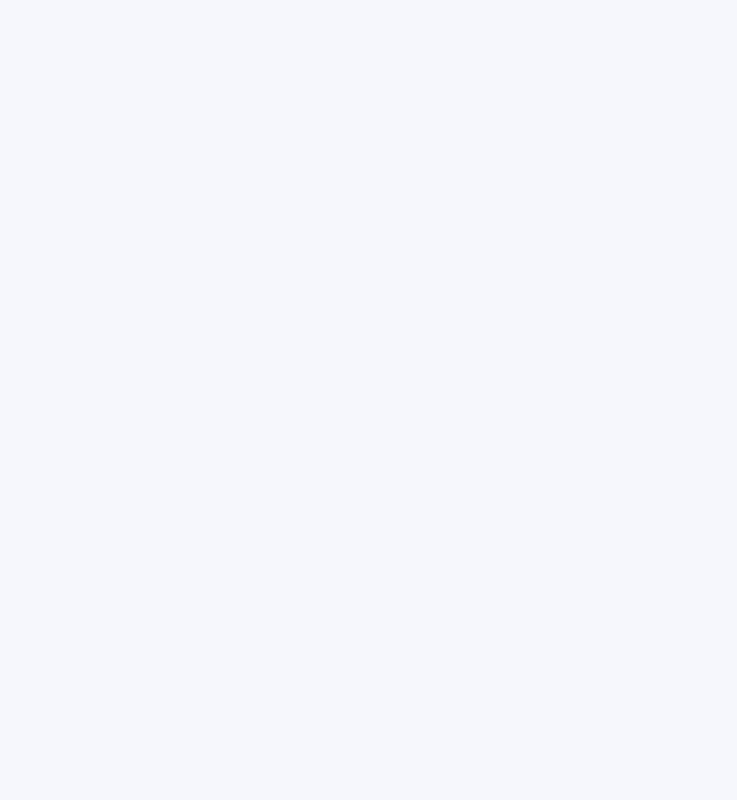
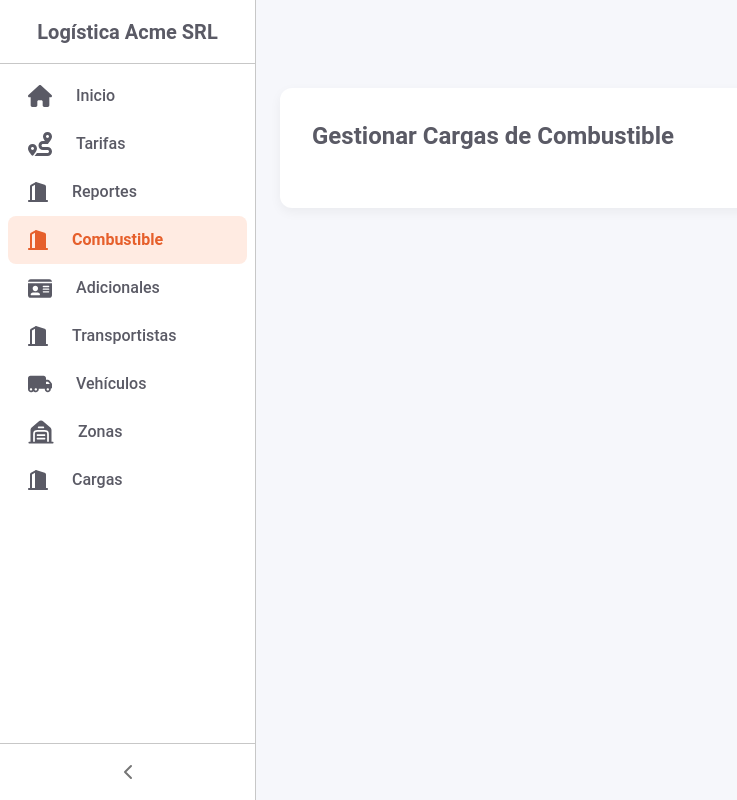
Before and after one commit to DesApp-2025c1-Grupo-2/tarifas-de-costos-frontend, a React (Vite) app: page /combustible in a window 1280 px wide. Before the commit this address had no page. Shown: the whole page, without its empty margins (0-737 px from the left). Built offline with nearby package versions, Linux system fonts and the light colour scheme.

Commit message:
creo pagina para carga de combustible

```diff
--- /dev/null
+++ b/src/CargaCombustible.tsx
@@ -0,0 +1,23 @@
+import React, { useState } from "react";
+import Sidebar from "./components/Sidebar/Sidebar";
+import { Box, Toolbar, Paper, Typography } from "@mui/material";
+
+const CrearTarifa: React.FC = () => {
+  const [sidebarVisible, setSidebarVisible] = useState(false);
+
+  return (
+    <Box sx={{ display: "flex", height: "100vh" }}>
+      <Sidebar isVisible={sidebarVisible} setIsVisible={setSidebarVisible} />
+      <Box component="main" sx={{ flexGrow: 1, p: 3, overflow: "auto" }}>
+        <Toolbar />
+        <Paper sx={{ p: { xs: 2, md: 4 }, borderRadius: '12px', boxShadow: '0 4px 12px rgba(0,0,0,0.05)' }}>
+            <Typography variant="h5" component="h1" gutterBottom sx={{ mb: 3 }}>
+                Gestionar Cargas de Combustible
+            </Typography>
+        </Paper>
+      </Box>
+    </Box>
+  );
+};
+
+export default CrearTarifa;
--- a/src/Inicio.tsx
+++ b/src/Inicio.tsx
@@ -1,5 +1,4 @@
 import { useNavigate } from "react-router-dom";
-import Header from "./components/Header";
 import { useTheme } from "@mui/material/styles";
 import { Box, Button, Toolbar, Typography } from "@mui/material";
 
@@ -13,18 +12,18 @@ const Inicio = () => {
 
   return (
     <Box>
-      {/* <Header /> */}
       <Box component="main">
         <Toolbar />
         <Box
           component="img"
-          src="/img/Logo.png"
+          src="/img/acmelogo.png"
           alt="Logo Acme SRL"
           sx={{
             width: "min(90%, 500px)",
             height: "auto",
             display: "block",
             margin: "40px auto",
+            marginTop: "80px",
             objectFit: "contain",
           }}
         />
@@ -50,7 +49,7 @@ const Inicio = () => {
               boxShadow: "0 4px 8px rgba(0,0,0,0.1)",
               transition: "background-color 0.3s ease, transform 0.2s ease",
               "&:hover": {
-                backgroundColor: theme.palette.secondary.main,
+                backgroundColor: "#C94715",
                 transform: "translateY(-2px)",
               },
             }}
--- a/src/components/Botones.tsx
+++ b/src/components/Botones.tsx
@@ -46,8 +46,6 @@ export function BotonGuardar() {
   );
 }
 
-interface AccionBotonProps extends ButtonProps {}
-
 export function BotonSecundario({
   children,
   onClick,
--- a/src/components/Sidebar/Sidebar.tsx
+++ b/src/components/Sidebar/Sidebar.tsx
@@ -18,6 +18,7 @@ interface SidebarProps {
     { src: HomeIcon, title: "Inicio", link: "" },
     { src: TripIcon, title: "Tarifas", link: "tarifas" },
     { src: CompanyIcon, title: "Reportes", link: "reportes" },
+    { src: CompanyIcon, title: "Combustible", link: "combustible"},
     { src: DriverIcon, title: "Adicionales", link: "adicionales" },
     { src: CompanyIcon, title: "Transportistas", link: "transportistas" },
     { src: VehicleIcon, title: "Vehículos", link: "vehiculos" },
--- a/src/main.tsx
+++ b/src/main.tsx
@@ -1,4 +1,3 @@
-// En: src/main.tsx
 
 import React from "react";
 import ReactDOM from "react-dom/client";
@@ -6,6 +5,7 @@ import { BrowserRouter, Routes, Route } from "react-router-dom";
 import { CssBaseline, ThemeProvider, createTheme } from "@mui/material";
 
 import CrearTarifa from "./CrearTarifa";
+import CargaCombustible from "./CargaCombustible";
 import CrearTransportista from "./CrearTransportista";
 import CrearVehiculo from "./CrearVehiculo";
 import CrearZona from "./CrearZona";
@@ -15,21 +15,6 @@ import Inicio from "./Inicio";
 import CrearAdicional from "./CrearAdicional";
 
 import { customMuiTheme } from "./components/Config/customMuiTheme";
-
-// Tema personalizado con colores corporativos y tipografía
-// const customTheme = createTheme({
-//   palette: {
-//     primary: {
-//       main: "#F39237",
-//     },
-//     secondary: {
-//       main: "#1B2A41",
-//     },
-//   },
-//   typography: {
-//     fontFamily: '"Poppins", "Helvetica", "Arial", sans-serif',
-//   },
-// });
 
 ReactDOM.createRoot(document.getElementById("root")!).render(
   <React.StrictMode>
@@ -41,6 +26,7 @@ ReactDOM.createRoot(document.getElementById("root")!).render(
           <Route path="/" element={<Inicio />} />
           <Route path="/tarifas" element={<CrearTarifa />} />
           <Route path="/reportes" element={<Reportes />} />
+          <Route path="/combustible" element={<CargaCombustible/>} />
           <Route path="/transportistas" element={<CrearTransportista />} />
           <Route path="/vehiculos" element={<CrearVehiculo />} />
           <Route path="/tipos-de-carga" element={<CrearCarga />} />
```
Also changed, not shown: public/img/acmelogo.png (added).
